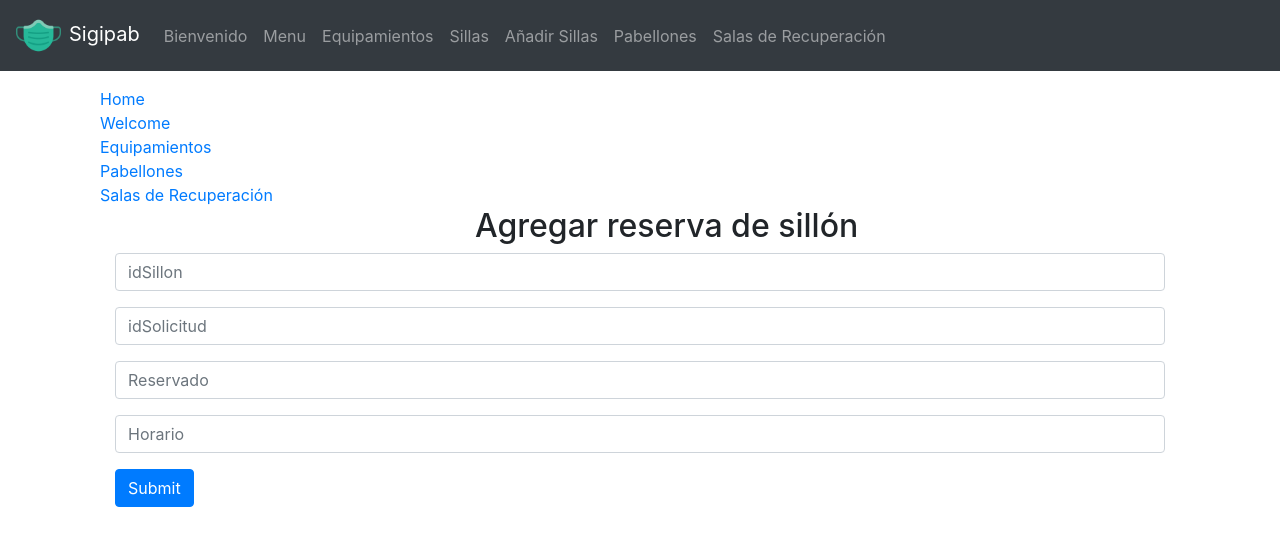
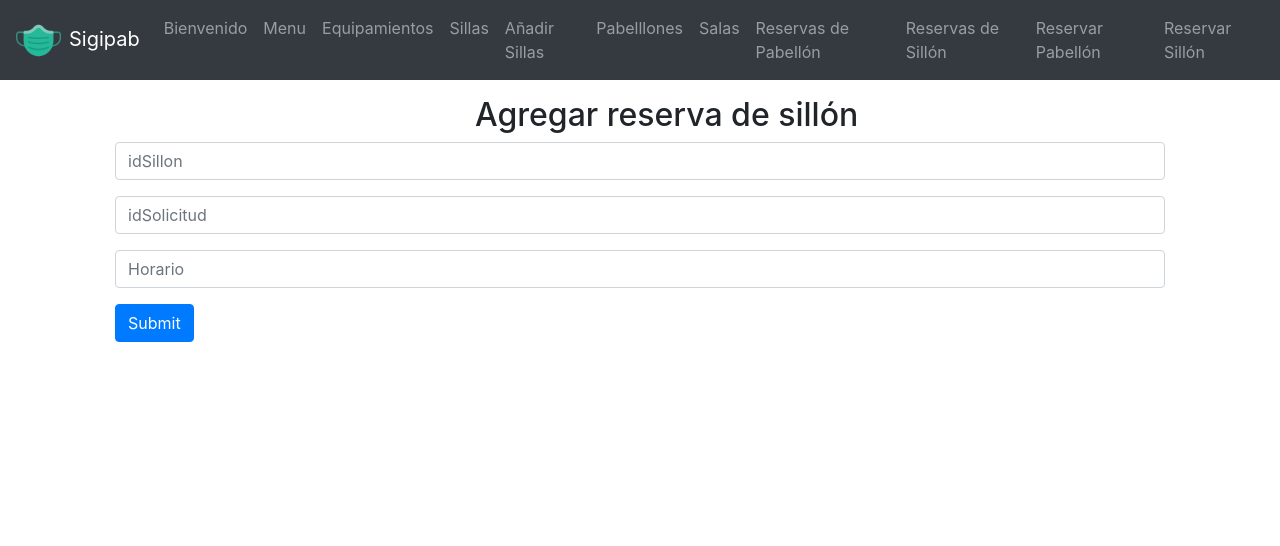
Before and after one commit to cafe-tera/isw-react-springboot, a React (Create React App) app: page /ReservasSForm in a window 1280 px wide. Shown: the top 546 px of the page. Built offline with nearby package versions, Linux system fonts and the light colour scheme.

Commit message:
Modificacion reservas

```diff
--- a/src/App.js
+++ b/src/App.js
@@ -57,12 +57,32 @@ class App extends Component {
               </li>
               <li className="nav-item">
                 <Link to={"/pabellones"} className="nav-link">
-                  Pabellones
+                  Pabelllones
                 </Link>
               </li>
               <li className="nav-item">
                 <Link to={"/salasrecuperacion"} className="nav-link">
-                  Salas de Recuperación
+                  Salas
+                </Link>
+              </li>
+              <li className="nav-item">
+                <Link to={"/ReservasP"} className="nav-link">
+                  Reservas de Pabellón
+                </Link>
+              </li>
+              <li className="nav-item">
+                <Link to={"/ReservasS"} className="nav-link">
+                  Reservas de Sillón
+                </Link>
+              </li>
+              <li className="nav-item">
+                <Link to={"/ReservasPForm"} className="nav-link">
+                  Reservar Pabellón
+                </Link>
+              </li>
+              <li className="nav-item">
+                <Link to={"/ReservasSForm"} className="nav-link">
+                  Reservar Sillón
                 </Link>
               </li>
             </div>
--- a/src/pages/ReservasPFormPage.jsx
+++ b/src/pages/ReservasPFormPage.jsx
@@ -1,13 +1,12 @@
 import React, {useState} from "react";
 import  { Container, Col, Form, FormGroup, Input, Button } from 'reactstrap';
 import reservasPService from '../services/reservasP.services';
-import NavigationComponent from "../components/NavigationComponent";
+//import NavigationComponent from "../components/NavigationComponent";
 
 const ReservasPFormPage = () => {
 
     const [idPabellon, setidPabellon] = useState('');
     const [idSolicitud, setidSolicitud] = useState('');
-    const [Reservado, setReservado] = useState('');
     const [Horario, setHorario] = useState('');
 
     const handleChange = (event) =>{
@@ -16,8 +15,6 @@ const ReservasPFormPage = () => {
             setidPabellon(event.target.value);
         } else if (keyname === "idSolicitud") {
             setidSolicitud(event.target.value);
-        } else if (keyname === "Reservado") {
-            setReservado(event.target.value);
         } else if (keyname === "Horario") {
             setHorario(event.target.value);
         }
@@ -25,7 +22,7 @@ const ReservasPFormPage = () => {
 
     const handleSubmit = (event) => {
         event.preventDefault();
-        reservasPService.addReservasP(idPabellon, idSolicitud, Reservado, Horario).then(response => {
+        reservasPService.addReservasP(idPabellon, idSolicitud, Horario).then(response => {
             console.log(response);
         });
     }
@@ -35,7 +32,6 @@ const ReservasPFormPage = () => {
             <link rel="stylesheet" href="https://stackpath.bootstrapcdn.com/bootstrap/4.1.0/css/bootstrap.min.css"
                 integrity="sha384-9gVQ4dYFwwWSjIDZnLEWnxCjeSWFphJiwGPXr1jddIhOegiu1FwO5qRGvFXOdJZ4"
                 crossOrigin="anonymous"></link>
-            <NavigationComponent></NavigationComponent>
 
             <Container>
                     <Col sm="12" md={{ size: 6, offset: 4 }}>
@@ -50,9 +46,6 @@ const ReservasPFormPage = () => {
                             <Input type = "text" name = "idSolicitud" placeholder = "idSolicitud" onChange = {(event) => handleChange(event)}> </Input>
                         </FormGroup>
                         <FormGroup>
-                            <Input type = "text" name = "Reservado" placeholder = "Reservado" onChange = {(event) => handleChange(event)}> </Input>
-                        </FormGroup>
-                        <FormGroup>
                             <Input type = "text" name = "Horario" placeholder = "Horario" onChange = {(event) => handleChange(event)}> </Input>
                         </FormGroup>
                         <Button type= "submit" color="primary" onClick ={(event) => handleSubmit(event)}>Submit</Button>
--- a/src/pages/ReservasPPage.jsx
+++ b/src/pages/ReservasPPage.jsx
@@ -1,8 +1,9 @@
 import React,{useState, useEffect} from 'react';
 
-import NavigationComponent from '../components/NavigationComponent';
+//import NavigationComponent from '../components/NavigationComponent';
 import { Table, Col } from 'reactstrap';
 import reservasPService from '../services/reservasP.services';
+import pabellonesService from '../services/pabellones.services';
 
 const ReservasPPage = () => {
 
@@ -16,14 +17,21 @@ const ReservasPPage = () => {
     }, []);
 
 
-  const reservasPItems = reservasP.map((reservasP) =>
+const reservasPItems = reservasP.map((reservasP) =>
   <tr key={reservasP.id}>
-      <td> {reservasP.id} </td>
-      <td> {reservasP.idPabellon} </td>
-      <td> {reservasP.idSolicitud}</td>
-      <td> {reservasP.Reservado}</td>
-      <td> {reservasP.Horario}</td>
-
+        <td> {reservasP.id} </td>
+        <td> {reservasP.idPabellon} </td>
+        <td> {reservasP.idSolicitud}</td>
+        <td> {reservasP.horario}</td>
+        <td>
+            <button onClick={(event) => {
+                event.preventDefault();
+                reservasPService.deleteReservasP(reservasP.id);
+            }} className="btn btn-danger"
+            >
+                Eliminar
+            </button>
+        </td>
   </tr>
 );
     return(
@@ -31,7 +39,6 @@ const ReservasPPage = () => {
             <link rel="stylesheet" href="https://stackpath.bootstrapcdn.com/bootstrap/4.1.0/css/bootstrap.min.css"
                 integrity="sha384-9gVQ4dYFwwWSjIDZnLEWnxCjeSWFphJiwGPXr1jddIhOegiu1FwO5qRGvFXOdJZ4"
                 crossOrigin="anonymous"></link>
-            <NavigationComponent></NavigationComponent>
                 <Col>
                     <Table>
                         <thead>
@@ -39,7 +46,6 @@ const ReservasPPage = () => {
                                 <td> id </td>
                                 <td> idPabellon </td>
                                 <td> idSolicitud </td>
-                                <td> Reservado </td>
                                 <td> Horario </td>
                             </tr>
                         </thead>
--- a/src/pages/ReservasSFormPage.jsx
+++ b/src/pages/ReservasSFormPage.jsx
@@ -1,7 +1,7 @@
 import React, {useState} from "react";
 import  { Container, Col, Form, FormGroup, Input, Button } from 'reactstrap';
 import reservasSService from '../services/reservasS.services';
-import NavigationComponent from "../components/NavigationComponent";
+//import NavigationComponent from "../components/NavigationComponent";
 
 const ReservasSFormPage = () => {
 
@@ -35,7 +35,6 @@ const ReservasSFormPage = () => {
             <link rel="stylesheet" href="https://stackpath.bootstrapcdn.com/bootstrap/4.1.0/css/bootstrap.min.css"
                 integrity="sha384-9gVQ4dYFwwWSjIDZnLEWnxCjeSWFphJiwGPXr1jddIhOegiu1FwO5qRGvFXOdJZ4"
                 crossOrigin="anonymous"></link>
-            <NavigationComponent></NavigationComponent>
 
             <Container>
                     <Col sm="12" md={{ size: 6, offset: 4 }}>
@@ -50,9 +49,6 @@ const ReservasSFormPage = () => {
                             <Input type = "text" name = "idSolicitud" placeholder = "idSolicitud" onChange = {(event) => handleChange(event)}> </Input>
                         </FormGroup>
                         <FormGroup>
-                            <Input type = "text" name = "Reservado" placeholder = "Reservado" onChange = {(event) => handleChange(event)}> </Input>
-                        </FormGroup>
-                        <FormGroup>
                             <Input type = "text" name = "Horario" placeholder = "Horario" onChange = {(event) => handleChange(event)}> </Input>
                         </FormGroup>
                         <Button type= "submit" color="primary" onClick ={(event) => handleSubmit(event)}>Submit</Button>
--- a/src/pages/ReservasSPage.jsx
+++ b/src/pages/ReservasSPage.jsx
@@ -1,6 +1,6 @@
 import React,{useState, useEffect} from 'react';
 
-import NavigationComponent from '../components/NavigationComponent';
+//import NavigationComponent from '../components/NavigationComponent';
 import { Table, Col } from 'reactstrap';
 import reservasSService from '../services/reservasS.services';
 
@@ -18,12 +18,19 @@ const ReservasSPage = () => {
 
   const reservasSItems = reservasS.map((reservasS) =>
   <tr key={reservasS.id}>
-      <td> {reservasS.id} </td>
-      <td> {reservasS.idSillon} </td>
-      <td> {reservasS.idSolicitud}</td>
-      <td> {reservasS.Reservado}</td>
-      <td> {reservasS.Horario}</td>
-
+        <td> {reservasS.id} </td>
+        <td> {reservasS.idSillon} </td>
+        <td> {reservasS.idSolicitud}</td>
+        <td> {reservasS.horario}</td>
+        <td>
+            <button onClick={(event) => {
+                event.preventDefault();
+                reservasSService.deleteReservasS(reservasS.id);
+            }} className="btn btn-danger"
+            >
+                Eliminar
+            </button>
+        </td>
   </tr>
 );
     return(
@@ -31,7 +38,6 @@ const ReservasSPage = () => {
             <link rel="stylesheet" href="https://stackpath.bootstrapcdn.com/bootstrap/4.1.0/css/bootstrap.min.css"
                 integrity="sha384-9gVQ4dYFwwWSjIDZnLEWnxCjeSWFphJiwGPXr1jddIhOegiu1FwO5qRGvFXOdJZ4"
                 crossOrigin="anonymous"></link>
-            <NavigationComponent></NavigationComponent>
                 <Col>
                     <Table>
                         <thead>
@@ -39,7 +45,6 @@ const ReservasSPage = () => {
                                 <td> id </td>
                                 <td> idSillon </td>
                                 <td> idSolicitud </td>
-                                <td> Reservado </td>
                                 <td> Horario </td>
                             </tr>
                         </thead>
--- a/src/services/reservasP.services.js
+++ b/src/services/reservasP.services.js
@@ -3,17 +3,17 @@ import axios from 'axios';
 const API_URL = "https://solicitudes-reservas.herokuapp.com"
 
 const getReservasP = () => {
-    let url = `${API_URL}/reservapabellon`;
+    let url = `${API_URL}/reservapabellon/`;
     return axios.get(url);
 }
 
 const addReservasP = (idSolicitud, idPabellon, Reservado, Horario) => {
-    let url = `${API_URL}/reservapabellon`;
+    let url = `${API_URL}/reservapabellon/`;
     return axios.post(url,{
         idSolicitud: idSolicitud,
         idPabellon: idPabellon,
-        Reservado: Reservado,
-        Horario: Horario,
+        reservado: Reservado,
+        horario: Horario
     });
 }
 const deleteReservasP = (id) => {
@@ -27,7 +27,7 @@ const updateReservasP = (id, idSolicitud, idPabellon, Reservado, Horario) => {
       idSolicitud: idSolicitud,
       idPabellon: idPabellon,
       Reservado: Reservado,
-      Horario: Horario,
+      Horario: Horario
     });
 }
 
--- a/src/services/reservasS.services.js
+++ b/src/services/reservasS.services.js
@@ -3,17 +3,17 @@ import axios from 'axios';
 const API_URL = "https://solicitudes-reservas.herokuapp.com"
 
 const getReservasS = () => {
-    let url = `${API_URL}/reservasillon`;
+    let url = `${API_URL}/reservasillon/`;
     return axios.get(url);
 }
 
 const addReservasS = (idSolicitud, idSillon, Reservado, Horario) => {
-    let url = `${API_URL}/reservasillon`;
+    let url = `${API_URL}/reservasillon/`;
     return axios.post(url,{
         idSolicitud: idSolicitud,
         idSillon: idSillon,
-        Reservado: Reservado,
-        Horario: Horario,
+        reservado: Reservado,
+        horario: Horario
     });
 }
 const deleteReservasS = (id) => {
@@ -26,8 +26,8 @@ const updateReservasS = (id, idSolicitud, idSillon, Reservado, Horario) => {
     return axios.put(url,{
       idSolicitud: idSolicitud,
       idSillon: idSillon,
-      Reservado: Reservado,
-      Horario: Horario,
+      reservado: Reservado,
+      horario: Horario
     });
 }
 
```
